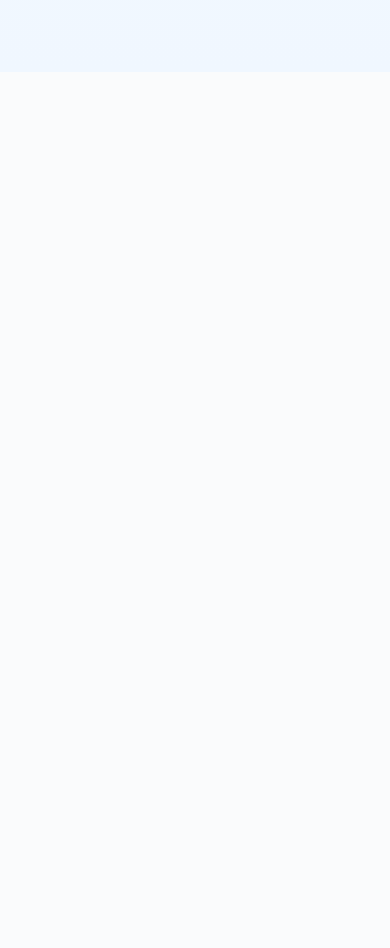
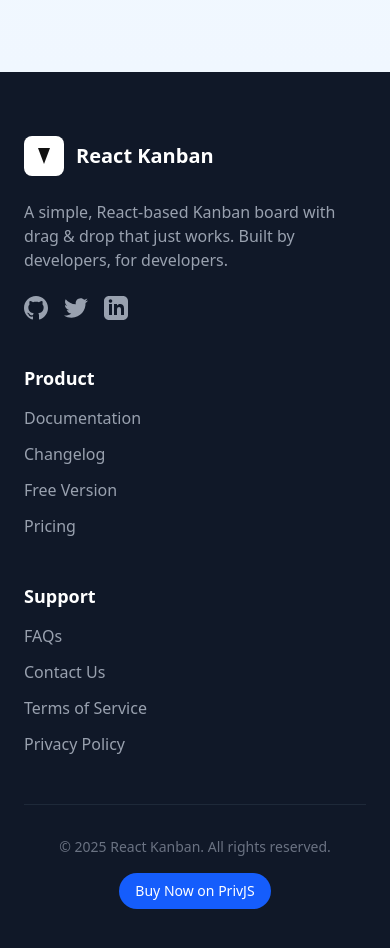
Before and after one commit to sharikhBat/kanban-landing-page, a Next.js app: page / in a window 390 px wide. Shown: the part 8200-9148 px from the top of the page. Before the commit the page ends 8272 px from the top, so only its background shows below. Built offline with nearby package versions, Linux system fonts and the light colour scheme.

Commit message:
Add footer section to homepage, including branding, product links, support resources, and social media icons for enhanced user engagement.

```diff
--- a/src/app/page.tsx
+++ b/src/app/page.tsx
@@ -659,6 +659,80 @@
           </div>
         </div>
       </section>
+
+      {/* Footer Section */}
+      <footer className="bg-gray-900 text-white">
+        <div className="max-w-7xl mx-auto px-6 py-16">
+          <div className="grid grid-cols-1 md:grid-cols-4 gap-12">
+            <div className="md:col-span-2">
+              <div className="flex items-center mb-6">
+                <svg width="40" height="40" viewBox="0 0 40 40" fill="none" xmlns="http://www.w3.org/2000/svg" className="mr-3">
+                  <rect width="40" height="40" rx="8" fill="white" />
+                  <path d="M14 12L26 12L20 28L14 12Z" fill="#111" />
+                </svg>
+                <span className="text-xl font-bold">React Kanban</span>
+              </div>
+              <p className="text-gray-400 mb-6 max-w-md">
+                A simple, React-based Kanban board with drag & drop that just works.
+                Built by developers, for developers.
+              </p>
+              <div className="flex space-x-4">
+                <a href="#" className="text-gray-400 hover:text-white transition-colors">
+                  <svg width="24" height="24" fill="currentColor" viewBox="0 0 24 24">
+                    <path d="M12 0c-6.626 0-12 5.373-12 12 0 5.302 3.438 9.8 8.207 11.387.599.111.793-.261.793-.577v-2.234c-3.338.726-4.033-1.416-4.033-1.416-.546-1.387-1.333-1.756-1.333-1.756-1.089-.745.083-.729.083-.729 1.205.084 1.839 1.237 1.839 1.237 1.07 1.834 2.807 1.304 3.492.997.107-.775.418-1.305.762-1.604-2.665-.305-5.467-1.334-5.467-5.931 0-1.311.469-2.381 1.236-3.221-.124-.303-.535-1.524.117-3.176 0 0 1.008-.322 3.301 1.23.957-.266 1.983-.399 3.003-.404 1.02.005 2.047.138 3.006.404 2.291-1.552 3.297-1.23 3.297-1.23.653 1.653.242 2.874.118 3.176.77.84 1.235 1.911 1.235 3.221 0 4.609-2.807 5.624-5.479 5.921.43.372.823 1.102.823 2.222v3.293c0 .319.192.694.801.576 4.765-1.589 8.199-6.086 8.199-11.386 0-6.627-5.373-12-12-12z" />
+                  </svg>
+                </a>
+                <a href="#" className="text-gray-400 hover:text-white transition-colors">
+                  <svg width="24" height="24" fill="currentColor" viewBox="0 0 24 24">
+                    <path d="M24 4.557c-.883.392-1.832.656-2.828.775 1.017-.609 1.798-1.574 2.165-2.724-.951.564-2.005.974-3.127 1.195-.897-.957-2.178-1.555-3.594-1.555-3.179 0-5.515 2.966-4.797 6.045-4.091-.205-7.719-2.165-10.148-5.144-1.29 2.213-.669 5.108 1.523 6.574-.806-.026-1.566-.247-2.229-.616-.054 2.281 1.581 4.415 3.949 4.89-.693.188-1.452.232-2.224.084.626 1.956 2.444 3.379 4.6 3.419-2.07 1.623-4.678 2.348-7.29 2.04 2.179 1.397 4.768 2.212 7.548 2.212 9.142 0 14.307-7.721 13.995-14.646.962-.695 1.797-1.562 2.457-2.549z" />
+                  </svg>
+                </a>
+                <a href="#" className="text-gray-400 hover:text-white transition-colors">
+                  <svg width="24" height="24" fill="currentColor" viewBox="0 0 24 24">
+                    <path d="M19 0h-14c-2.761 0-5 2.239-5 5v14c0 2.761 2.239 5 5 5h14c2.762 0 5-2.239 5-5v-14c0-2.761-2.238-5-5-5zm-11 19h-3v-11h3v11zm-1.5-12.268c-.966 0-1.75-.79-1.75-1.764s.784-1.764 1.75-1.764 1.75.79 1.75 1.764-.783 1.764-1.75 1.764zm13.5 12.268h-3v-5.604c0-3.368-4-3.113-4 0v5.604h-3v-11h3v1.765c1.396-2.586 7-2.777 7 2.476v6.759z" />
+                  </svg>
+                </a>
+              </div>
+            </div>
+
+            <div>
+              <h3 className="text-lg font-semibold mb-4">Product</h3>
+              <ul className="space-y-3">
+                <li><a href="#" className="text-gray-400 hover:text-white transition-colors">Documentation</a></li>
+                <li><a href="#" className="text-gray-400 hover:text-white transition-colors">Changelog</a></li>
+                <li><a href="#" className="text-gray-400 hover:text-white transition-colors">Free Version</a></li>
+                <li><a href="#" className="text-gray-400 hover:text-white transition-colors">Pricing</a></li>
+              </ul>
+            </div>
+
+            <div>
+              <h3 className="text-lg font-semibold mb-4">Support</h3>
+              <ul className="space-y-3">
+                <li><a href="#" className="text-gray-400 hover:text-white transition-colors">FAQs</a></li>
+                <li><a href="#" className="text-gray-400 hover:text-white transition-colors">Contact Us</a></li>
+                <li><a href="#" className="text-gray-400 hover:text-white transition-colors">Terms of Service</a></li>
+                <li><a href="#" className="text-gray-400 hover:text-white transition-colors">Privacy Policy</a></li>
+              </ul>
+            </div>
+          </div>
+
+          <div className="border-t border-gray-800 mt-12 pt-8 flex flex-col md:flex-row justify-between items-center">
+            <p className="text-gray-500 text-sm mb-4 md:mb-0">
+              © {new Date().getFullYear()} React Kanban. All rights reserved.
+            </p>
+            <div className="flex items-center">
+              <a
+                href="https://www.privjs.com/packages/react-dnd-kanban-board"
+                className="inline-flex items-center justify-center px-4 py-2 bg-blue-600 text-white font-medium rounded-full hover:bg-blue-700 transition-colors text-sm"
+                target="_blank"
+                rel="noopener noreferrer"
+              >
+                <span>Buy Now on PrivJS</span>
+              </a>
+            </div>
+          </div>
+        </div>
+      </footer>
     </div>
   );
 }
```
